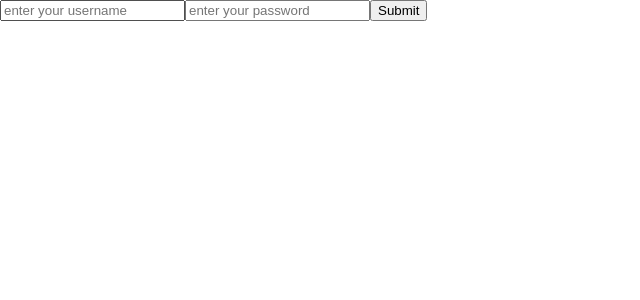
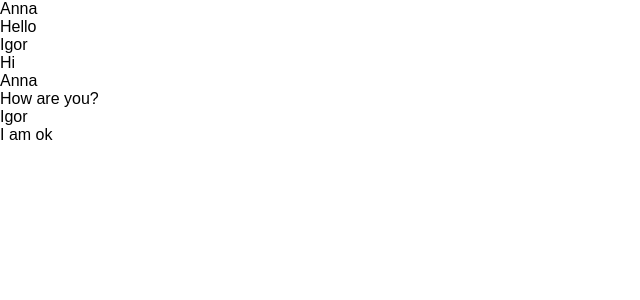
Before and after one commit to rouzrise/test_chat, a React (Create React App) app: page / in a window 1280 px wide. Shown: the top 300 px of the page, without its empty margins (0-640 px from the left). Built offline with nearby package versions, Linux system fonts and the light colour scheme.

Commit message:
Delete Username component and create MessageList to start from scratch

```diff
--- a/package.json
+++ b/package.json
@@ -3,12 +3,14 @@
   "version": "0.1.0",
   "private": true,
   "dependencies": {
+    "@pusher/chatkit-server": "^0.12.2",
+    "concurrently": "^4.0.1",
     "react": "^16.5.2",
     "react-dom": "^16.5.2",
     "react-scripts": "1.1.5"
   },
   "scripts": {
-    "start": "concurrently \"node ./server.js\" \"react-scripts start\"",
+    "start": "react-scripts start",
     "build": "react-scripts build",
     "test": "react-scripts test --env=jsdom",
     "eject": "react-scripts eject"
--- a/src/App.js
+++ b/src/App.js
@@ -1,11 +1,13 @@
 import React, { Component } from 'react';
-import Username from './Components/Username';
+import MessageList from './Components/MessageList';
 import './App.css';
 
+
 class App extends Component {
+
   render() {
     return (
-     <Username onSubmit={username => alert(username)} />
+     <MessageList/>
     );
   }
 }
--- /dev/null
+++ b/src/Components/MessageList.js
@@ -0,0 +1,40 @@
+import React, { Component } from "react";
+
+const fakeData = [
+  {
+    senderId: "Anna",
+    text: "Hello"
+  },
+  {
+    senderId: "Igor",
+    text: "Hi"
+  },
+  {
+    senderId: "Anna",
+    text: "How are you?"
+  },
+  {
+    senderId: "Igor",
+    text: "I am ok"
+  }
+];
+
+class MessageList extends Component {
+  render() {
+    return (
+      <div className="message-list">
+      {fakeData.map((message, index) => {
+          return (
+              <div>
+                   <div>{message.senderId}</div>
+              <div>{message.text}</div>
+              </div>
+          )
+      })}
+
+      </div>
+    );
+  }
+}
+
+export default MessageList;
--- a/src/Components/Username.js
+++ /dev/null
@@ -1,30 +0,0 @@
-import React, { Component } from 'react';
-
-class Username extends Component {
-    state = {
-        username: ''
-    }
-    onChange = e => {
-        this.setState({ username: e.target.value }); //this is done so that everything you print in UserName field could be reflected in UserName field
-      };
-
-      onSubmit = e => {
-          e.preventDefault();
-          this.props.onSubmit(this.state.username)
-      }
-
-
-  render() {
-    return (
-      <div>
-          <form onSubmit={this.onSubmit}>
-      <input type="text" placeholder="enter your username" onChange={this.onChange} />
-      <input type="text" placeholder="enter your password" />
-      <input type="submit" />
-      </form>
-      </div>
-    );
-  }
-}
-
-export default Username;
```
Also changed, not shown: server.js (+23 -0 lines), 1 other file (tests, documents, lock files or other folders).
